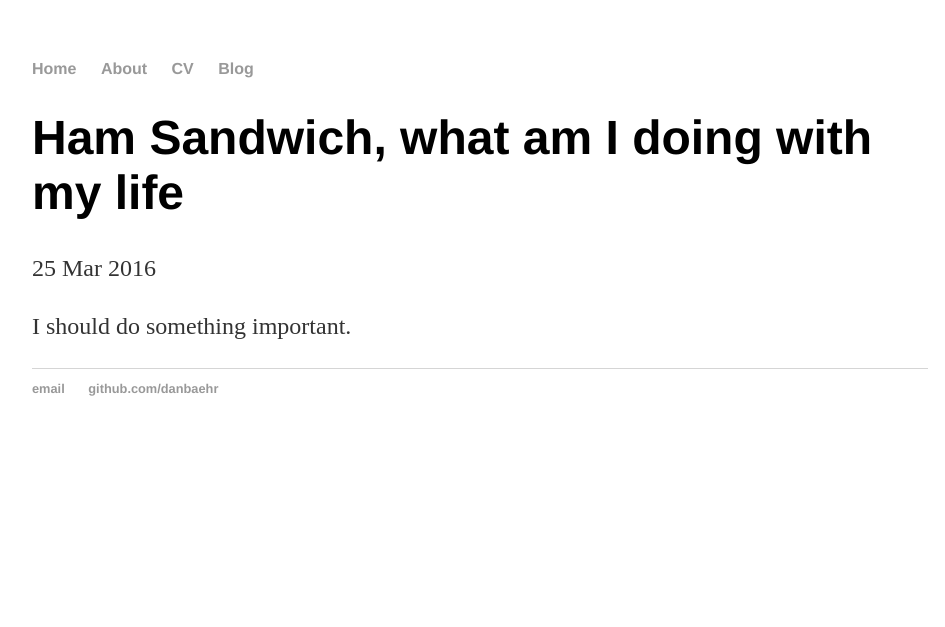
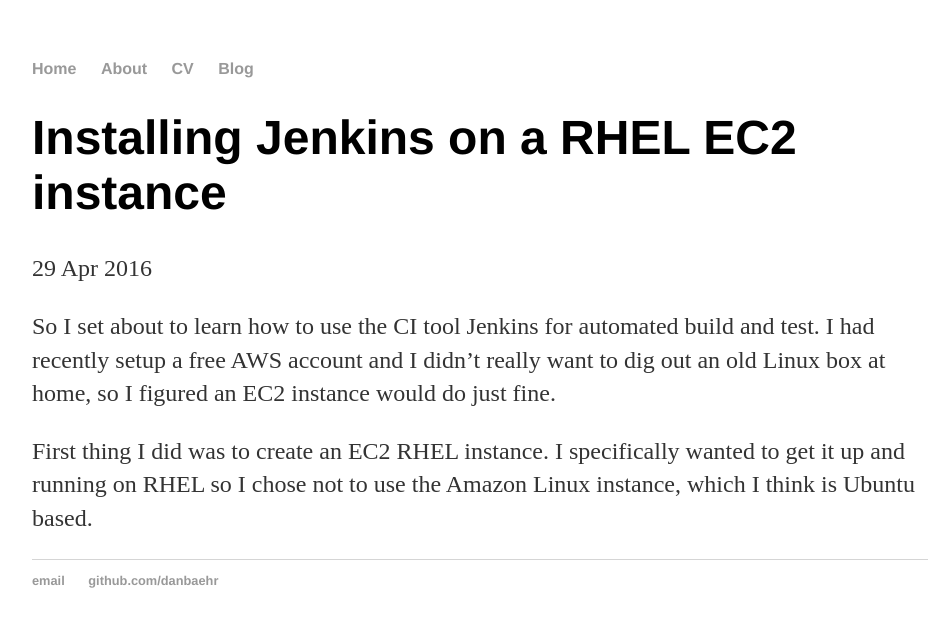
Before and after one commit to danbaehr/danbaehr.github.io, a Jekyll site: the page built from _posts/2016-03-25-nothing-to-see-here.md, in a window 1280 px wide. Shown: the top 627 px of the page, without its empty margins (160-1105 px from the left). Built offline with Jekyll 4.4.1, drawn with Linux system fonts in a browser that asks for light colours.

Commit message:
Update 2016-03-25-nothing-to-see-here.md

```diff
--- a/_posts/2016-03-25-nothing-to-see-here.md
+++ b/_posts/2016-03-25-nothing-to-see-here.md
@@ -1,7 +1,9 @@
 ---
 layout: post
-title: "Ham Sandwich, what am I doing with my life"
-date: 2016-03-25
+title: "Installing Jenkins on a RHEL EC2 instance"
+date: 2016-04-29
 ---
 
-I should do something important.
+So I set about to learn how to use the CI tool Jenkins for automated build and test. I had recently setup a free AWS account and I didn't really want to dig out an old Linux box at home, so I figured an EC2 instance would do just fine.
+
+First thing I did was to create an EC2 RHEL instance. I specifically wanted to get it up and running on RHEL so I chose not to use the Amazon Linux instance, which I think is Ubuntu based.
```
